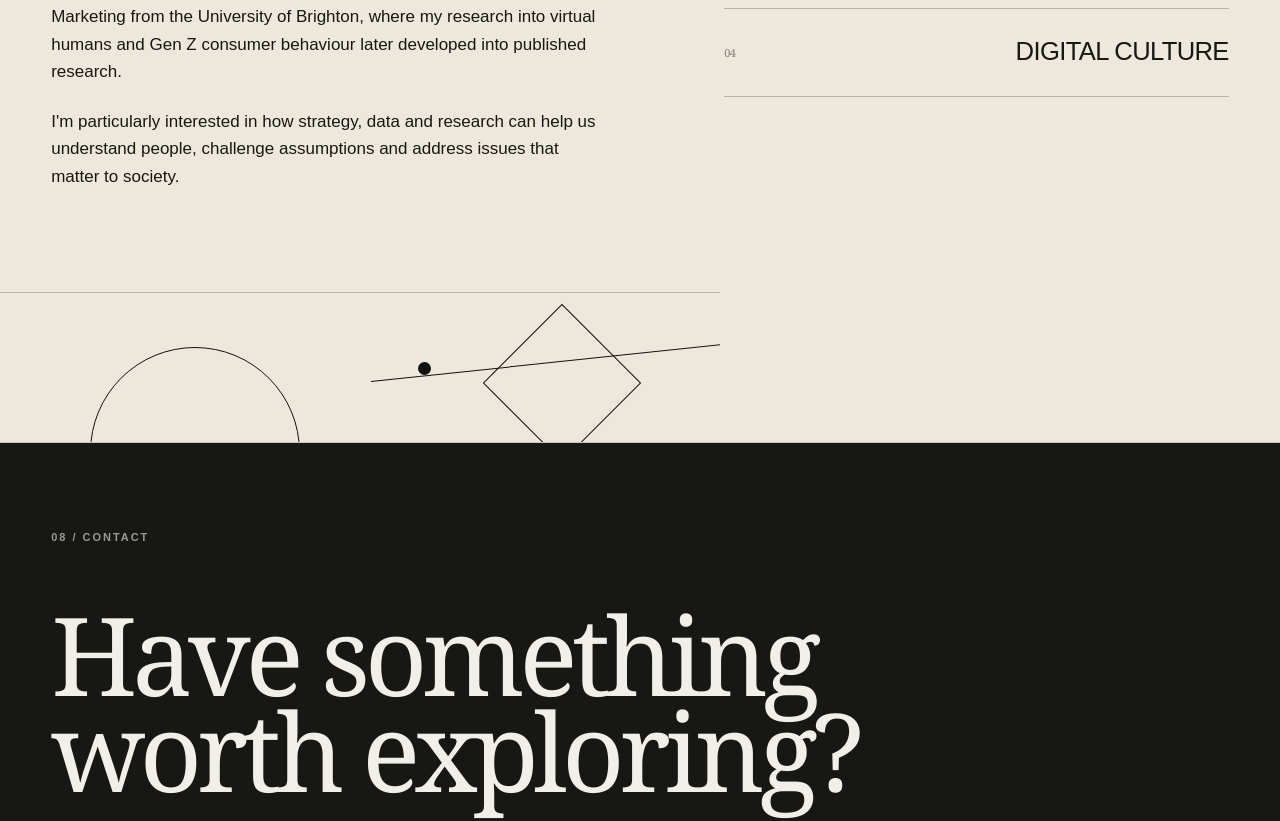
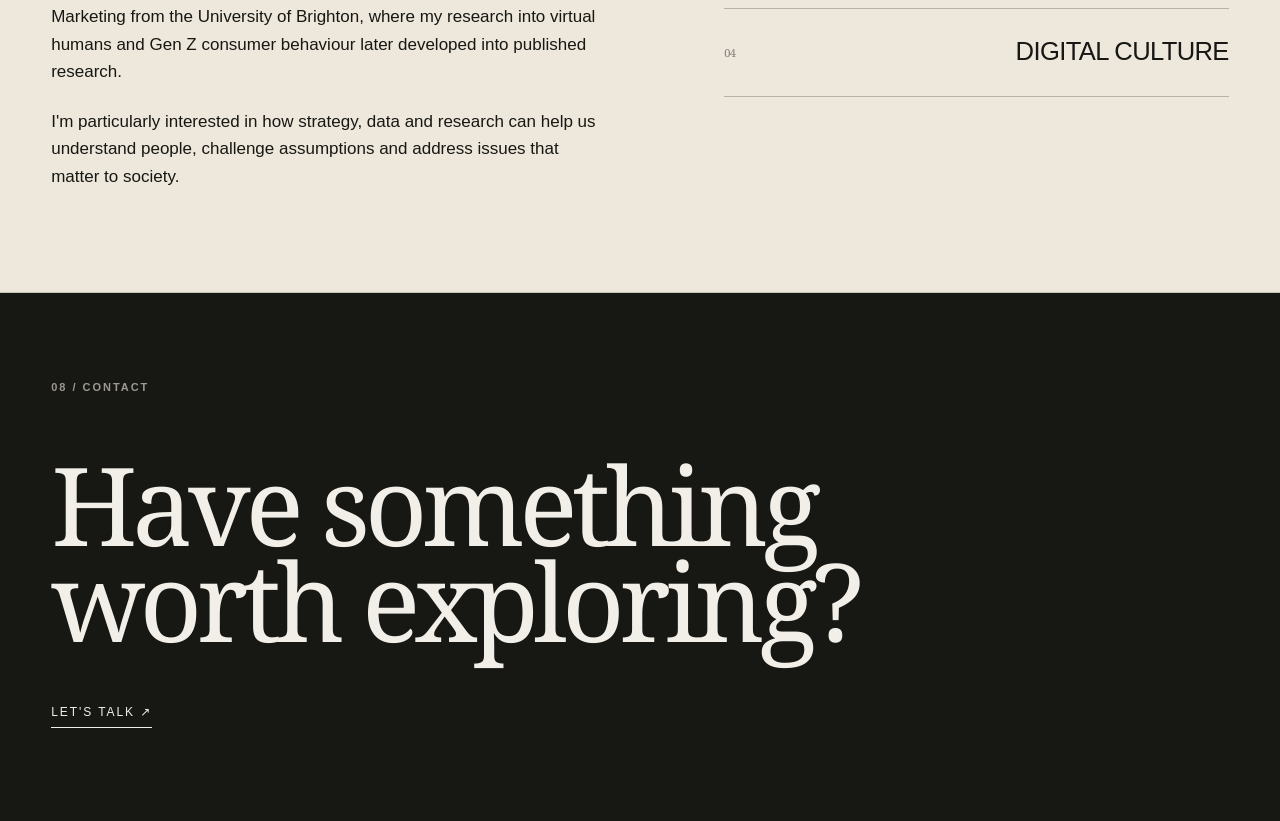
Before and after one commit to reggiemagtibay/reginald-magtibay-portfolio, a Next.js app: page / in a window 1280 px wide. Shown: the part 6631-7452 px from the top of the page. Built offline with nearby package versions, Linux system fonts and the light colour scheme.

Commit message:
Simplify about section to typography only

```diff
--- a/app/page.js
+++ b/app/page.js
@@ -93,5 +93,5 @@ export default function Home(){return <main>
 </figure>
 </div>
 </article></section>
-<section className="about about-editorial" id="about"><div className="about-heading"><p className="section-label">07 / ABOUT</p><h2>I'm Reggie.</h2></div><div className="about-body"><div className="about-copy"><p>I'm a digital strategist and marketing analyst with more than eight years of experience across digital marketing, project management, analytics and research.</p><p>My work has taken me across regional campaigns, digital strategy, performance analysis and academic research. I have an MSc in Digital Marketing from the University of Brighton, where my research into virtual humans and Gen Z consumer behaviour later developed into published research.</p><p>I'm particularly interested in how strategy, data and research can help us understand people, challenge assumptions and address issues that matter to society.</p></div><div className="about-disciplines"><span>STRATEGY</span><span>DATA</span><span>RESEARCH</span><span>DIGITAL CULTURE</span></div></div><div className="about-geometry" aria-hidden="true"><span className="geo-circle"></span><span className="geo-square"></span><span className="geo-line"></span><span className="geo-dot"></span></div></section>
+<section className="about about-editorial" id="about"><div className="about-heading"><p className="section-label">07 / ABOUT</p><h2>I'm Reggie.</h2></div><div className="about-body"><div className="about-copy"><p>I'm a digital strategist and marketing analyst with more than eight years of experience across digital marketing, project management, analytics and research.</p><p>My work has taken me across regional campaigns, digital strategy, performance analysis and academic research. I have an MSc in Digital Marketing from the University of Brighton, where my research into virtual humans and Gen Z consumer behaviour later developed into published research.</p><p>I'm particularly interested in how strategy, data and research can help us understand people, challenge assumptions and address issues that matter to society.</p></div><div className="about-disciplines"><span>STRATEGY</span><span>DATA</span><span>RESEARCH</span><span>DIGITAL CULTURE</span></div></div></section>
 <footer id="contact" className="editorial-footer"><p className="section-label">08 / CONTACT</p><h2>Have something<br/>worth exploring?</h2><a className="talk" href="mailto:reginald.magtibay@gmail.com">LET'S TALK ↗</a><div className="footer-links"><a href="mailto:reginald.magtibay@gmail.com">EMAIL</a><a href="https://www.linkedin.com/in/reginald-magtibay/" target="_blank" rel="noreferrer">LINKEDIN</a><a href="https://github.com/reggiemagtibay" target="_blank" rel="noreferrer">GITHUB</a><span>REGGIE. / 2026</span></div></footer></main>}
```
